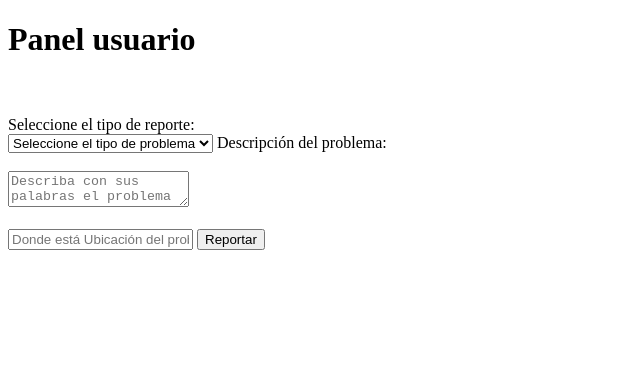
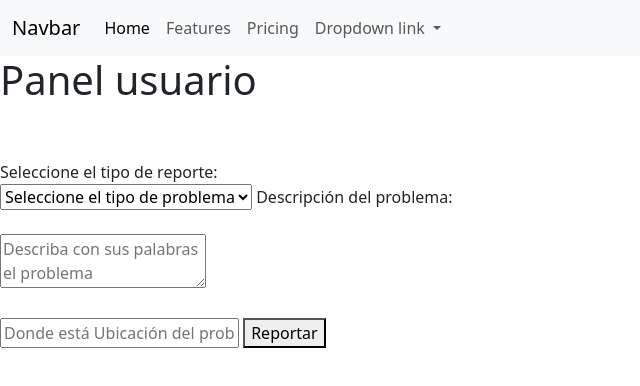
Before and after one commit to sduartecfwd09-collab/Gesti-n-vial-y-servicios-p-blicos-, a website: page public/pages/usuario.html in a window 1280 px wide. Shown: the whole page, without its empty margins (0-640 px from the left). Drawn offline with nearby package versions, Linux system fonts and the light colour scheme; some packages are replaced by stand-ins of ours; a script that the page names is missing.

Commit message:
nav y vinculacion con bootstrap

```diff
--- a/public/pages/usuario.html
+++ b/public/pages/usuario.html
@@ -4,15 +4,49 @@
 <head>
     <meta charset="UTF-8">
     <meta name="viewport" content="width=device-width, initial-scale=1.0">
+     <meta name="viewport" content="width=device-width, initial-scale=1">
     <title>Document</title>
+    <link href="https://cdn.jsdelivr.net/npm/bootstrap@5.3.8/dist/css/bootstrap.min.css" rel="stylesheet" integrity="sha384-sRIl4kxILFvY47J16cr9ZwB07vP4J8+LH7qKQnuqkuIAvNWLzeN8tE5YBujZqJLB" crossorigin="anonymous">
 </head>
 
 <body>
 <header>
 
-    <nav>
+<nav class="navbar navbar-expand-lg bg-body-tertiary">
+  <div class="container-fluid">
+    <a class="navbar-brand" href="#">Navbar</a>
+    <button class="navbar-toggler" type="button" data-bs-toggle="collapse" data-bs-target="#navbarNavDropdown" aria-controls="navbarNavDropdown" aria-expanded="false" aria-label="Toggle navigation">
+      <span class="navbar-toggler-icon"></span>
+    </button>
+    <div class="collapse navbar-collapse" id="navbarNavDropdown">
+      <ul class="navbar-nav">
+        <li class="nav-item">
+          <a class="nav-link active" aria-current="page" href="#">Home</a>
+        </li>
+        <li class="nav-item">
+          <a class="nav-link" href="#">Features</a>
+        </li>
+        <li class="nav-item">
+          <a class="nav-link" href="#">Pricing</a>
+        </li>
+        <li class="nav-item dropdown">
+          <a class="nav-link dropdown-toggle" href="#" role="button" data-bs-toggle="dropdown" aria-expanded="false">
+            Dropdown link
+          </a>
+          <ul class="dropdown-menu">
+            <li><a class="dropdown-item" href="#">Action</a></li>
+            <li><a class="dropdown-item" href="#">Another action</a></li>
+            <li><a class="dropdown-item" href="#">Something else here</a></li>
+          </ul>
+        </li>
+      </ul>
+    </div>
+  </div>
+</nav>
 
-    </nav>
+
+
+
 </header>
 <main>
 
@@ -52,7 +86,7 @@
     <script type="module" src="../js/usuario.js"></script>
     <script src="https://cdn.jsdelivr.net/npm/sweetalert2@11"></script>
 
-
+<script src="https://cdn.jsdelivr.net/npm/bootstrap@5.3.8/dist/js/bootstrap.bundle.min.js" integrity="sha384-FKyoEForCGlyvwx9Hj09JcYn3nv7wiPVlz7YYwJrWVcXK/BmnVDxM+D2scQbITxI" crossorigin="anonymous"></script>
 </body>
 
 </html>
```
Also changed, not shown: public/pages/Registro.html (+6 -0 lines), public/pages/index.html (+3 -1 lines), public/pages/login.html (+3 -1 lines), public/pages/proyectosviales.html (+3 -1 lines), public/pages/serviciospublicos.html (+3 -1 lines).
